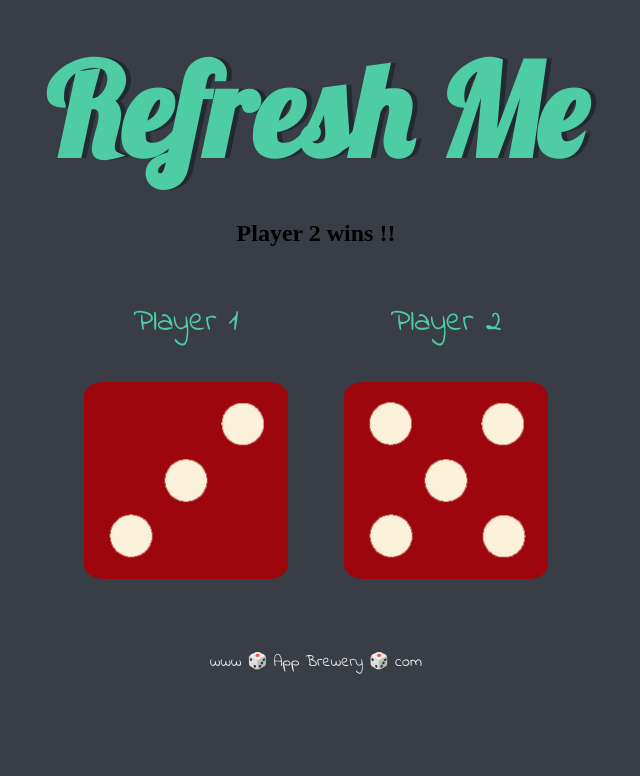
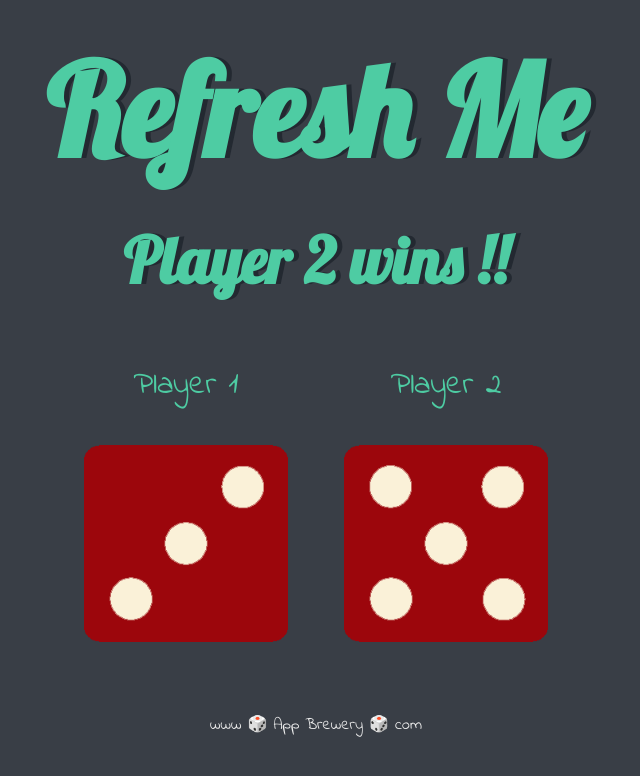
Before and after one commit to aadi-netizen/Dicee-game, a plain HTML site: page index.html in a window 1280 px wide. Shown: the whole page, without its empty margins (324-964 px from the left). Drawn offline with Linux system fonts and the light colour scheme.

Commit message:
Added CSS for new hedding

```diff
--- a/styles.css
+++ b/styles.css
@@ -22,6 +22,14 @@ h1 {
   color: #4ECCA3;
 }
 
+h2 {
+  margin: 30px;
+  font-family: 'Lobster', cursive;
+  text-shadow: 5px 0 #232931;
+  font-size: 4rem;
+  color: #4ECCA3;
+}
+
 p {
   font-size: 2rem;
   color: #4ECCA3;
```
